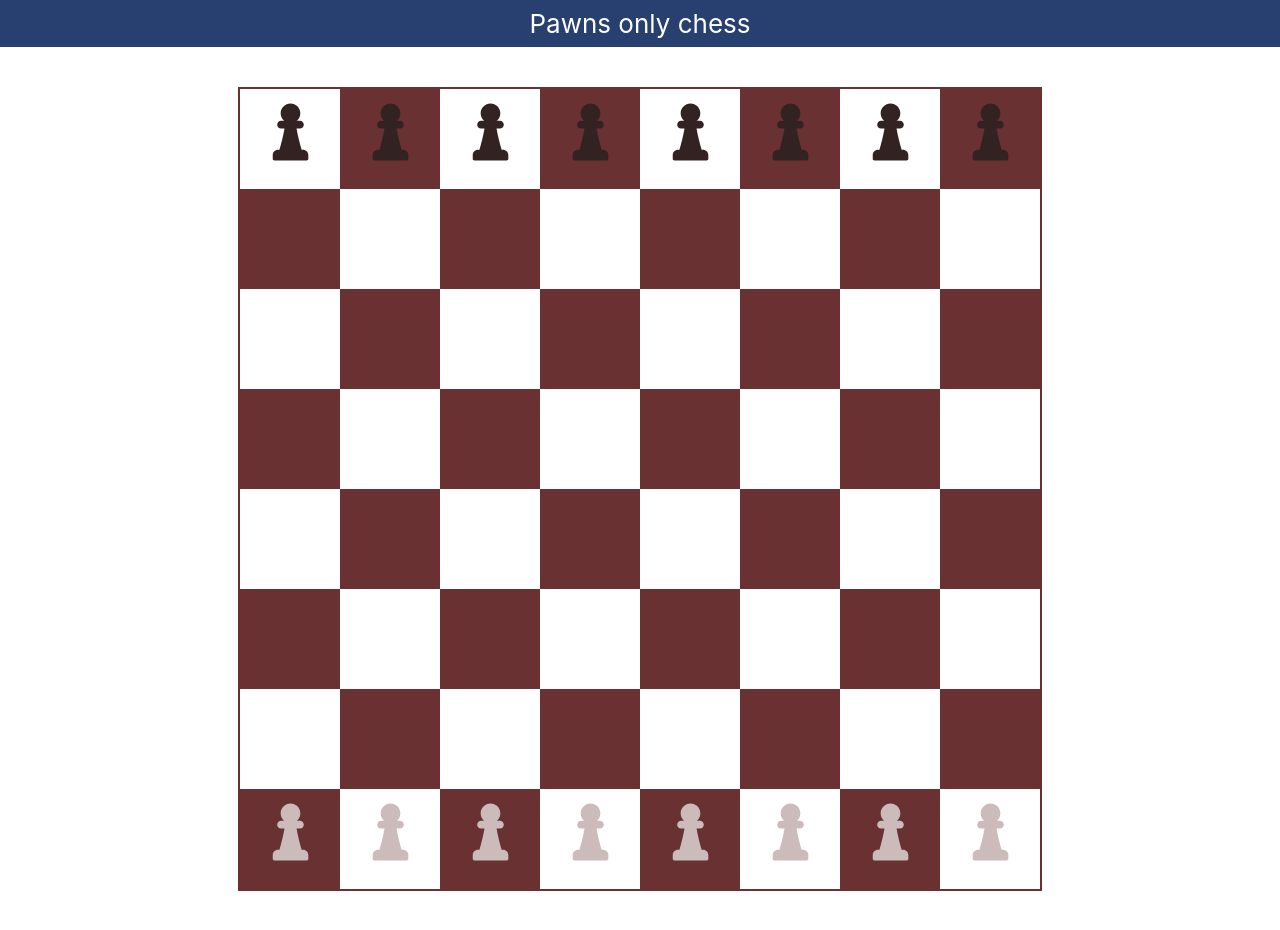
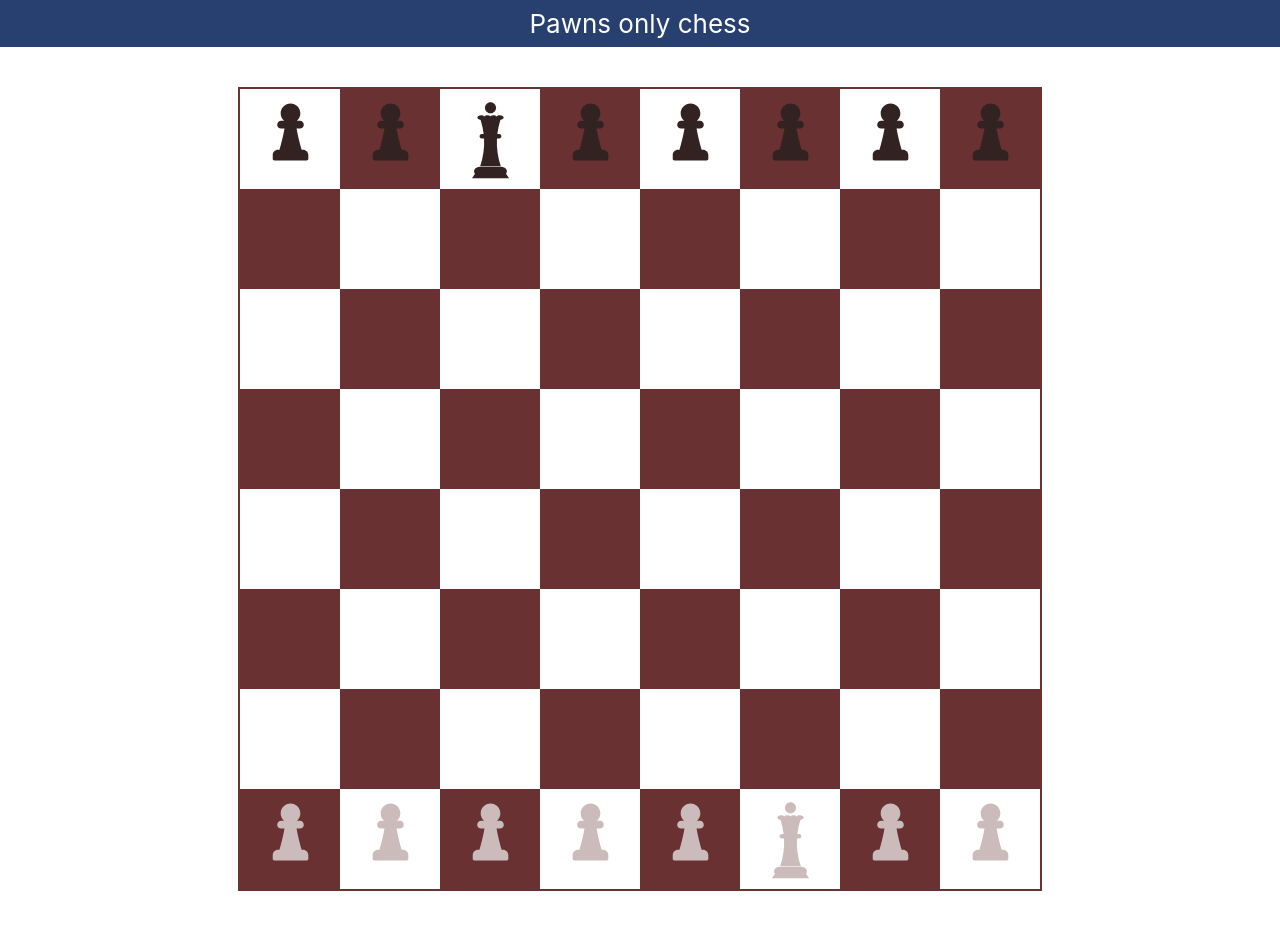
Before and after one commit to artemis-prime/chess-two-ways, a React (Create React App) app: page / in a window 1280 px wide. Built offline with nearby package versions, Linux system fonts and the light colour scheme.

Commit message:
Created Queen type and movement rules

```diff
--- /dev/null
+++ b/src/components/Queen.tsx
@@ -0,0 +1,53 @@
+import React from 'react'
+import { observer } from 'mobx-react'
+
+import { useDrag } from 'react-dnd'
+
+import { useGameService } from '../domain/GameServiceProvider'
+import { Colors, Square } from '../domain/types'
+
+const Queen: React.FC<{
+  square: Square
+  flashingOn: boolean
+}> = observer(({
+  square,
+  flashingOn
+}) => {
+  const game = useGameService()
+  const [{ isDragging, canDrag }, drag] = useDrag(() => ({
+    type: 'Pawn',
+    item: {...square},
+    canDrag: (monitor) => (
+      game.currentTurn() === square.piece!.color
+    ),
+    collect: (monitor) => ({
+      isDragging: game.currentTurn() === square.piece!.color && !!monitor.isDragging(),
+      canDrag: monitor.canDrag()
+    }),
+  }), [square])
+
+  return (
+    <div
+      ref={drag}
+      style={{
+        opacity: (flashingOn) ? (isDragging ? 0.5 : 1) : 0.3,
+        cursor: canDrag ? (isDragging ? 'move' : 'pointer') : 'default',
+      }}
+    >
+      <svg
+        width='95px'
+        height='95px'
+        viewBox="0 -50 700 650"
+        xmlns="http://www.w3.org/2000/svg"
+      >
+        <g fill={square.piece!.color === Colors.white ? '#cbb' : '#322'} fill-rule="evenodd">
+          <path d="m271.4 476.05h157.19c29.258 0 54.945 27.297 35.707 51.727l22.262 32.223h-273.12l22.254-32.215c-19.242-24.402 6.4492-51.734 35.707-51.734z"/>
+          <path d="m422.54 130.62c-10.984 35.262-18.344 70.105-22.305 104.6h13.871c21.465 0 21.465 32.445 0 32.445h-16.602c-3.7227 69.59 6.3359 137.73 28.387 204.76h-151.79c22.051-67.031 32.109-135.17 28.379-204.76h-16.602c-21.465 0-21.465-32.445 0-32.445h13.871c-3.957-34.492-11.32-69.34-22.305-104.6-13.828-1.0547-24.531-8.2109-24.531-16.887 0-9.3867 12.555-17.004 28.043-17.004 9.9922 0 18.754 3.168 23.727 7.9375 4.9688-4.7695 13.742-7.9375 23.734-7.9375 8.6719 0 16.426 2.3867 21.57 6.1328 5.1445-3.75 12.902-6.1328 21.57-6.1328 9.9922 0 18.762 3.168 23.734 7.9375 4.9688-4.7695 13.734-7.9375 23.727-7.9375 15.488 0 28.043 7.6133 28.043 17.004 0 8.6758-10.695 15.832-24.531 16.887z"/>
+          <path d="m349.99 0c22.691 0 41.078 18.387 41.078 41.078 0 22.684-18.387 41.078-41.078 41.078-22.684 0-41.074-18.395-41.074-41.078 0-22.691 18.387-41.078 41.074-41.078z"/>
+        </g>
+      </svg>
+    </div>
+  )
+})
+
+export default Queen
--- a/src/components/Square.tsx
+++ b/src/components/Square.tsx
@@ -3,6 +3,7 @@ import { observer } from 'mobx-react'
 import { useDrop } from 'react-dnd'
 
 import Pawn from './Pawn'
+import Queen from './Queen'
 import { useGameService } from '../domain/GameServiceProvider'
 import { MoveTypes, PieceTypes, Square } from '../domain/types'
 
@@ -69,6 +70,9 @@ const SquareComponent: React.FC<{
       {(square.piece && square.piece.type === PieceTypes.pawn) && (
         <Pawn square={square} flashingOn={pieceFlashingOn}/>
       )}
+      {(square.piece && square.piece.type === PieceTypes.queen) && (
+        <Queen square={square} flashingOn={pieceFlashingOn}/>
+      )}
     </div>
   )
 })
--- a/src/domain/GameService.ts
+++ b/src/domain/GameService.ts
@@ -59,7 +59,7 @@ class GameServiceImpl implements GameService {
         for (let col = 0; col < 8; col++) {
           rowContents[col] = {
             piece: {
-              type: PieceTypes.pawn,
+              type: (col === 2) ? PieceTypes.queen : PieceTypes.pawn,
               color: Colors.black
             }
           }
@@ -69,7 +69,8 @@ class GameServiceImpl implements GameService {
         for (let col = 0; col < 8; col++) {
           rowContents[col] = {
             piece: {
-              type: PieceTypes.pawn,
+              type: (col === 5) ? PieceTypes.queen : PieceTypes.pawn,
+              //type: PieceTypes.pawn,
               color: Colors.white
             }
           }
@@ -193,6 +194,134 @@ class GameServiceImpl implements GameService {
     return MoveTypes.invalid
   }
 
+  private _isClear(row: number, col: number): boolean {
+    return !this._model[row][col].piece
+  }
+
+  private _isClearAlongRow(
+    fromRow: number,
+    fromCol: number,
+    toRow: number,
+    toCol: number,
+  ): boolean {
+    if (fromRow === toRow) {
+      const delta = toCol - fromCol
+      if (delta < 0) {
+        for (let col = fromCol - 1; col > toCol; col--) {
+          if (!this._isClear(toRow, col)) return false
+        }
+      }
+      else {
+        for (let col = fromCol + 1; col < toCol; col++) {
+          if (!this._isClear(toRow, col)) return false
+        }
+      }
+      return true
+    }
+    return false
+  }
+
+  private _isClearAlongColumn(
+    fromRow: number,
+    fromCol: number,
+    toRow: number,
+    toCol: number,
+  ): boolean {
+    if (fromCol === toCol) {
+      const delta = toRow - fromRow
+      if (delta < 0) {
+        for (let row = fromRow - 1; row > toRow; row--) {
+          if (!this._isClear(row, toCol)) return false
+        }
+      }
+      else {
+        for (let row = fromRow + 1; row < toRow; row++) {
+          if (!this._isClear(row, toCol)) return false
+        }
+      }
+      return true
+    }
+    return false
+  }
+
+  private _isClearAlongDiagonal(
+    fromRow: number,
+    fromCol: number,
+    toRow: number,
+    toCol: number,
+  ): boolean {
+    const deltaX = toRow - fromRow
+    const deltaY = toCol - fromCol
+
+    if (Math.abs(deltaX) !== Math.abs(deltaY)) {
+      return false
+    }
+
+      // --> NE
+    if (deltaX > 0 && deltaY > 0) {
+      for (let row = fromRow + 1, col = fromCol + 1; row < toRow && col < toCol; row++, col++) {
+        if (!this._isClear(row, col)) return false
+      }
+    }
+      // --> SE
+    else if (deltaX > 0 && deltaY < 0) {
+      for (let row = fromRow + 1, col = fromCol - 1; row < toRow && col > toCol; row++, col--) {
+        if (!this._isClear(row, col)) return false
+      }
+    }
+      // --> SW
+    else if (deltaX < 0 && deltaY < 0) {
+      for (let row = fromRow - 1, col = fromCol - 1; row > toRow && col > toCol; row--, col--) {
+        if (!this._isClear(row, col)) return false
+      }
+    }
+      // --> NW
+    else if (deltaX < 0 && deltaY > 0) {
+      for (let row = fromRow - 1, col = fromCol + 1; row > toRow && col < toCol; row--, col++) {
+        if (!this._isClear(row, col)) return false
+      }
+    }
+
+    return true
+  }
+
+  private _resolveQueenMove(
+    fromRow: number,
+    fromCol: number,
+    toRow: number,
+    toCol: number,
+    fromContent: Content,
+    toContent: Content,
+  ): MoveTypes {
+    if (
+      (fromContent.piece!.color === Colors.black && toContent.piece && toContent.piece.color === Colors.white
+      ||
+      fromContent.piece!.color === Colors.white && toContent.piece && toContent.piece.color === Colors.black)
+      &&
+      (this._isClearAlongRow(fromRow, fromCol, toRow, toCol)
+      ||
+      this._isClearAlongColumn(fromRow, fromCol, toRow, toCol)
+      ||
+      this._isClearAlongDiagonal(fromRow, fromCol, toRow, toCol))
+    ) {
+      return MoveTypes.take
+    }
+    else if (
+      !toContent.piece
+      &&
+      (this._isClearAlongRow(fromRow, fromCol, toRow, toCol)
+      ||
+      this._isClearAlongColumn(fromRow, fromCol, toRow, toCol)
+      ||
+      this._isClearAlongDiagonal(fromRow, fromCol, toRow, toCol))
+    ) {
+      return MoveTypes.move
+    }
+    return MoveTypes.invalid
+
+  }
+
+
   moveType(
     fromRow: number,
     fromCol: number,
@@ -203,8 +332,23 @@ class GameServiceImpl implements GameService {
     const toContent = this.getContent(toRow, toCol)
     const fromContent = this.getContent(fromRow, fromCol)
 
-    if (fromContent.piece && fromContent.piece.type === PieceTypes.pawn) {
+      // Dnd fw should ensure this doesn't happen, but whatevs
+    if (!fromContent.piece) {
+      return MoveTypes.invalid
+    }
+
+    if (fromContent.piece.type === PieceTypes.pawn) {
       return this._resolvePawnMove(
+        fromRow,
+        fromCol,
+        toRow,
+        toCol,
+        fromContent,
+        toContent,
+      )
+    }
+    else if (fromContent.piece.type === PieceTypes.queen) {
+      return this._resolveQueenMove(
         fromRow,
         fromCol,
         toRow,
```
